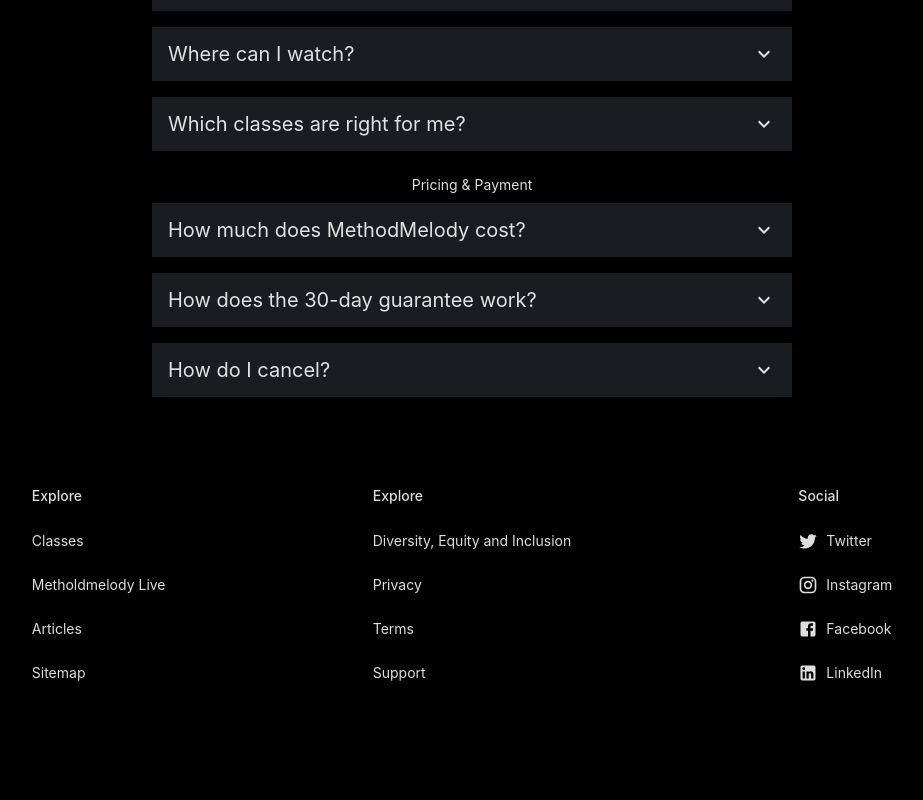
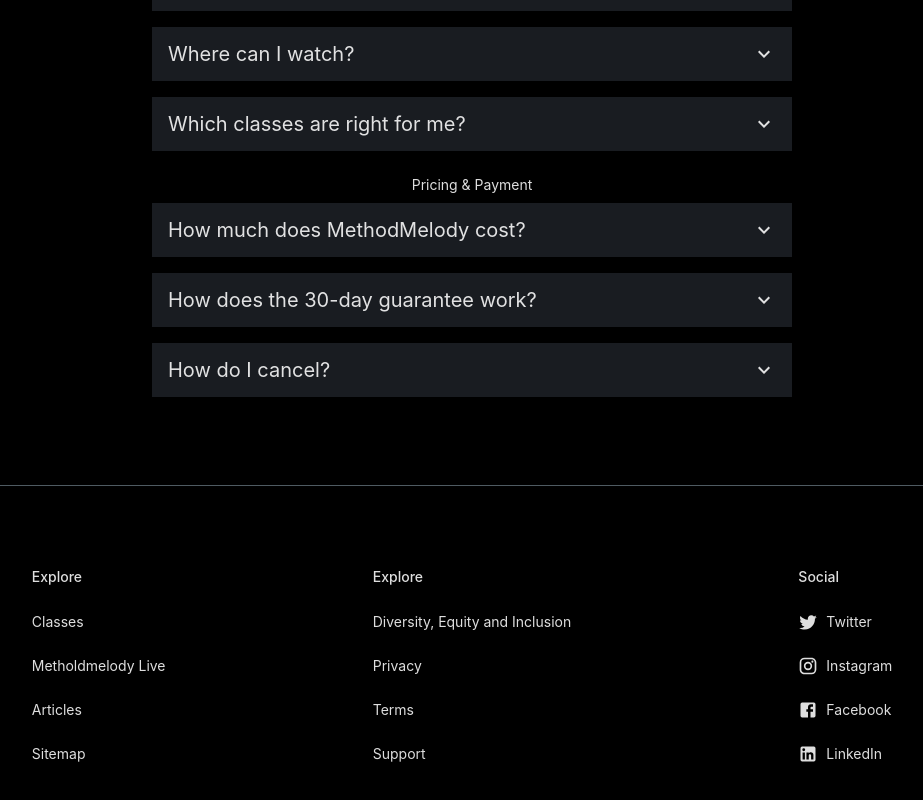
Before and after one commit to shanewas/melody, a React (Create React App) app in the folder frontend/: page / in a window 1280 px wide. Shown: the part 3200-4000 px from the top of the page, without its empty margins (168-1091 px from the left). Built offline with nearby package versions, Linux system fonts and the light colour scheme.

Commit message:
Divider added to App.js & duplicate background color removed from Theme.js

```diff
--- a/frontend/src/App.js
+++ b/frontend/src/App.js
@@ -2,7 +2,7 @@
 import "./App.css";
 import PrimarySearchAppBar from "./components/Topnav";
 import FAQView from "./components/FAQView";
-import { Grid, Paper, Divider, CardMedia } from "@material-ui/core";
+import { Grid, Paper, Divider, CardMedia, makeStyles } from "@material-ui/core";
 
 import TopViewHome from "./components/TopViewHome";
 import InstructorViewHome from "./components/InstructorViewHome";
@@ -11,7 +11,15 @@
 
 import Footer from "./components/Footer";
 
+const useStyles = makeStyles((theme) => ({
+  divider: {
+	background: theme.palette.primary.light,
+	marginTop: theme.spacing(10)
+  },
+}));
+
 function App() {
+  const classes = useStyles();
   return (
     <div className="App">
       <Grid container direction="column">
@@ -36,6 +44,9 @@
           <FAQView />
         </Grid>
         <Grid item>
+          <Divider className={classes.divider} />
+        </Grid>
+        <Grid item>
           <Footer />
         </Grid>
       </Grid>
--- a/frontend/src/theme.js
+++ b/frontend/src/theme.js
@@ -24,10 +24,6 @@
 			disabled: "rgba(255, 255, 255, 0.38)",
 			hint: "rgba(255, 255, 255, 0.38)",
 		},
-		background: {
-			paper: "#000",
-			default: "#000",
-		},
 	},
 	typography: {
 		fontFamily: [
```
